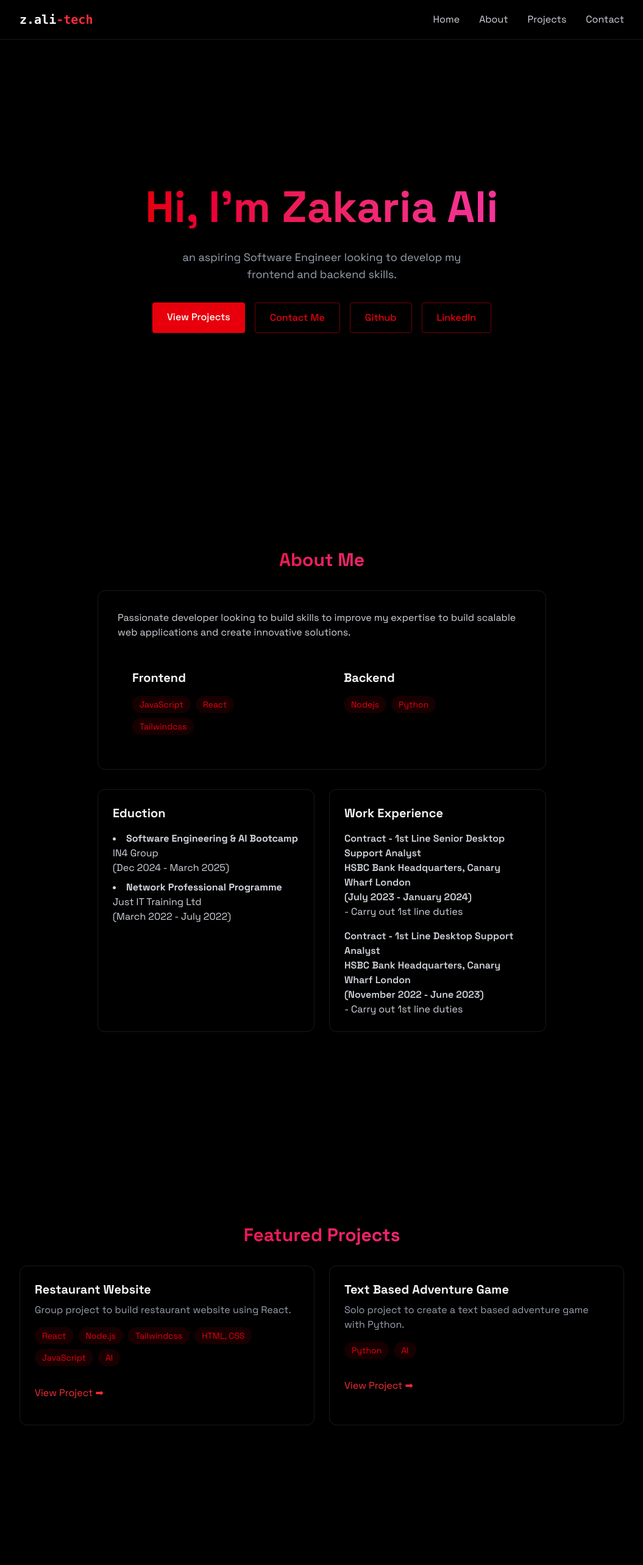
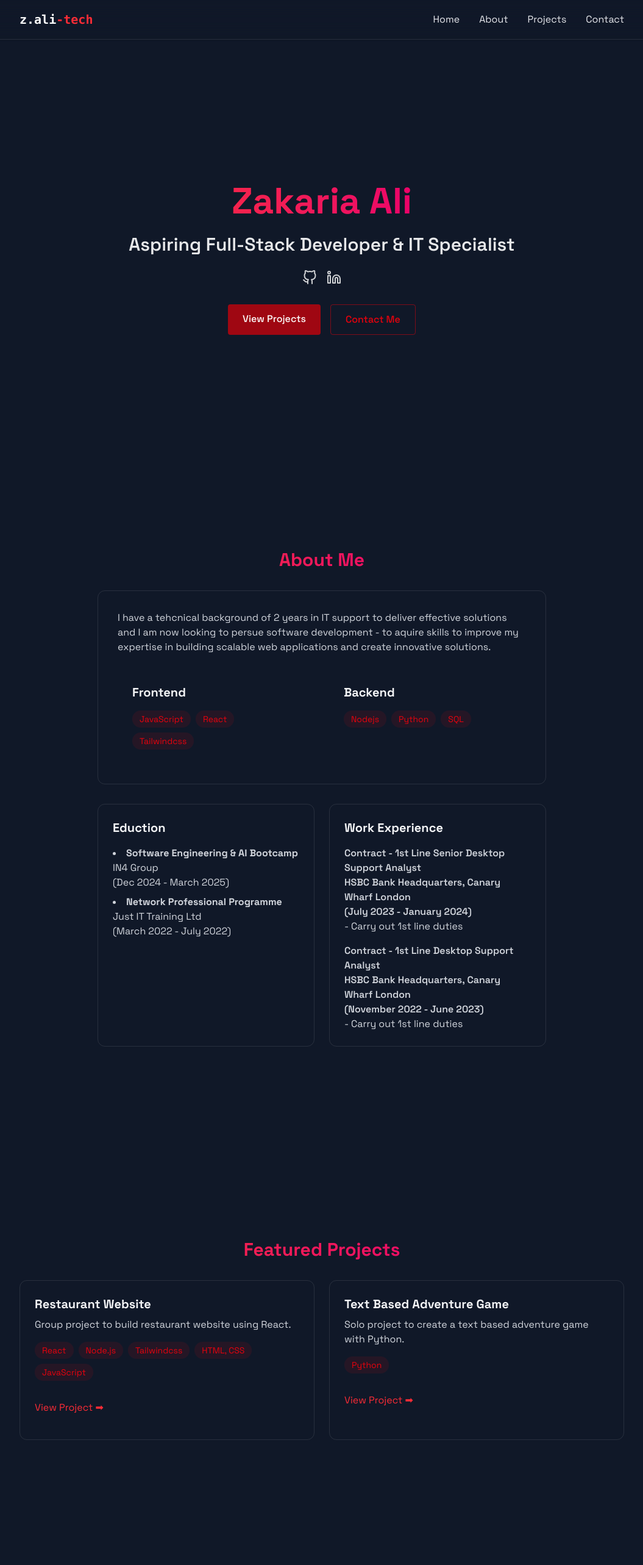
Before and after one commit to zed-a18/z.alitech-portfolio, a React (Vite) app in the folder portfolio/: page / in a window 1280 px wide. Shown: the top 2566 px of the page at 61% size, without its empty margins (112-1167 px from the left). Built offline with nearby package versions, Linux system fonts and the light colour scheme.

Commit message:
Updates v3

```diff
--- a/portfolio/src/App.jsx
+++ b/portfolio/src/App.jsx
@@ -16,7 +16,7 @@ function App() {
   return (
     <>
       {!isLoaded && <LoadingScreen onComplete={() => setIsLoaded(true)} />}{" "}
-      <div className={`min-h-screen transition-opacity duration-700 ${isLoaded ? "opacity-100" : "opacity-0"} bg-black text-gray-100`}>
+      <div className={`min-h-screen transition-opacity duration-700 ${isLoaded ? "opacity-100" : "opacity-0"} bg-gray-900 text-gray-100`}>
 
         <Navbar menuOpen={menuOpen} setMenuOpen={setMenuOpen} />
         <MobileMenu menuOpen={menuOpen} setMenuOpen={setMenuOpen} />
--- a/portfolio/src/components/LoadingScreen.jsx
+++ b/portfolio/src/components/LoadingScreen.jsx
@@ -2,7 +2,7 @@ import { useState, useEffect } from 'react';
 
 export const LoadingScreen = ({ onComplete }) => {
     const [text, setText] = useState("")
-    const fullText = "<Hello World />";
+    const fullText = "<Welcome, Guest! />";
 
     useEffect(() => {
         let index = 0
--- a/portfolio/src/components/Navbar.jsx
+++ b/portfolio/src/components/Navbar.jsx
@@ -21,16 +21,16 @@ export const Navbar = ({ menuOpen, setMenuOpen }) => {
                 </div>
 
                 <div className="hidden md:flex items-center space-x-8">
-                    <a href="#home" className="text-gray-300 hover:text-white transition-colors"> Home
+                    <a href="#home" className="text-gray-200 hover:text-white transition-colors"> Home
                     </a>
 
-                    <a href="#about" className="text-gray-300 hover:text-white transition-colors"> About
+                    <a href="#about" className="text-gray-200 hover:text-white transition-colors"> About
                     </a>
 
-                    <a href="#projects" className="text-gray-300 hover:text-white transition-colors"> Projects
+                    <a href="#projects" className="text-gray-200 hover:text-white transition-colors"> Projects
                     </a>
 
-                    <a href="#contact" className="text-gray-300 hover:text-white transition-colors"> Contact
+                    <a href="#contact" className="text-gray-200 hover:text-white transition-colors"> Contact
                     </a>
 
                 </div>
--- a/portfolio/src/components/pages/About.jsx
+++ b/portfolio/src/components/pages/About.jsx
@@ -4,16 +4,17 @@ export const About = () => {
 
     const frontendSkills = ["JavaScript", "React", "Tailwindcss"];
 
-    const backendSkills = ["Nodejs", "Python"];
+    const backendSkills = ["Nodejs", "Python", "SQL"];
 
     return ( <section id="about" className="min-h-screen flex items-center justify-center py-20">
 
         <RevealOnScroll>
         <div className="max-w-3xl mx-auto px-4">
-            <h2 className="text-3xl font-bold mb-8 bg-gradient-to-r from-red-600 to-pink-500 bg-clip-text text-transparent text-center">About Me</h2>
+            <h2 className="text-3xl font-bold mb-8 bg-gradient-to-r from-red-500 to-pink-600 bg-clip-text text-transparent text-center">About Me</h2>
 
-            <div className="rounded-xl p-8 border-white/10 border hover:-translate-y-1 transition-all">
-                <p className="text-gray-300 mb-6">Passionate developer looking to build skills to improve my expertise to build scalable web applications and create innovative solutions.</p>
+            <div className="rounded-xl p-8 border-white/10 border hover:translate-y-1 hover:border-red-600/30 hover:shadow-[0_2px_8px_rgba(59,130,246,0.1)] transition-all">
+                    <p className="text-gray-300 mb-6">
+                    I have a tehcnical background of 2 years in IT support to deliver effective solutions and I am now looking to persue software development - to aquire skills to improve my expertise in building scalable web applications and create innovative solutions.</p>
 
                 <div className="grid grid-cols-1 md:grid-cols-2 gap-6">
                     <div className="rounded-xl p-6 hover:-translate-y-1 transition-all">
@@ -47,7 +48,7 @@ export const About = () => {
             </div>
 
             <div className="grid grid-cols-1 md:grid-cols-2 gap-6 mt-8">
-                <div className="p-6 rounded-xl border-white/10 border hover:-translate-y-1 transition-all">
+                <div className="p-6 rounded-xl border-white/10 border hover:translate-y-1 hover:border-red-600/30 hover:shadow-[0_2px_8px_rgba(59,130,246,0.1)] transition-all">
                     <h3 className="text-xl font-bold mb-4">Eduction</h3>
                     <ul className="list-disc list-inside text-gray-300 space-y-2">
                         <li>
@@ -59,7 +60,7 @@ export const About = () => {
 
                     </ul>
                 </div>
-                <div className="p-6 rounded-xl border-white/10 border hover:-translate-y-1 transition-all">
+                <div className="p-6 rounded-xl border-white/10 border hover:translate-y-1 hover:border-red-600/30 hover:shadow-[0_2px_8px_rgba(59,130,246,0.1)] transition-all">
                     <h3 className="text-xl font-bold mb-4">Work Experience</h3>
                     <div className="space-y-4 text-gray-300">
                         <div>
--- a/portfolio/src/components/pages/Contacts.jsx
+++ b/portfolio/src/components/pages/Contacts.jsx
@@ -30,7 +30,7 @@ export const Contact = () => {
             <RevealOnScroll>
                 <div className="px-4 w-full max-w-xs sm:max-w-sm md:max-w-md lg:max-w-lg mx-auto">
 
-                    <h2 className="text-3xl font-bold mb-8 bg-gradient-to-r from-red-600 to-pink-500 bg-clip-text text-transparent text-center">Get In Touch</h2>
+                    <h2 className="text-3xl font-bold mb-8 bg-gradient-to-r from-red-500 to-pink-600 bg-clip-text text-transparent text-center">Get In Touch</h2>
                     <form className="space-y-6" onSubmit={handleSubmit}>
                         <div className="relative">
                             <input
@@ -39,7 +39,7 @@ export const Contact = () => {
                                 name="name"
                                 required
                                 value={formData.name}
-                                className="w-full bg-white/5 border border-white/10 rounded px-4 py-3 text-white transition focus:outline-none focus:border-red-600 focus:bg-red-600/5"
+                                className="w-full bg-white/5 border border-white/10 rounded px-4 py-3 text-white border-white/10 border hover:translate-y-1 hover:border-red-600/30 hover:shadow-[0_2px_8px_rgba(59,130,246,0.1)] transition focus:outline-none focus:border-red-600 focus:bg-red-600/5"
                                 placeholder="Name..."
                                 onChange={(e) => setFormData({...formData, name: e.target.value})}>
                             </input>
@@ -52,7 +52,7 @@ export const Contact = () => {
                                 name="email"
                                 required
                                 value={formData.email}
-                                className="w-full bg-white/5 border border-white/10 rounded px-4 py-3 text-white transition focus:outline-none focus:border-red-600 focus:bg-red-600/5"
+                                className="w-full bg-white/5 border border-white/10 rounded px-4 py-3 text-white border-white/10 border hover:translate-y-1 hover:border-red-600/30 hover:shadow-[0_2px_8px_rgba(59,130,246,0.1)] transition focus:outline-none focus:border-red-600 focus:bg-red-600/5"
                                 placeholder="example@hotmail.com"
                                 onChange={(e) => setFormData({...formData, email: e.target.value})}>
                             </input>
@@ -65,13 +65,13 @@ export const Contact = () => {
                                 required
                                 value={formData.message}
                                 rows={5}
-                                className="w-full bg-white/5 border border-white/10 rounded px-4 py-3 text-white transition focus:outline-none focus:border-red-600 focus:bg-red-600/5"
+                                className="w-full bg-white/5 border border-white/10 rounded px-4 py-3 text-white border-white/10 border hover:translate-y-1 hover:border-red-600/30 hover:shadow-[0_2px_8px_rgba(59,130,246,0.1)] transition focus:outline-none focus:border-red-600 focus:bg-red-600/5"
                                 placeholder="Your Message..."
                                 onChange={(e) => setFormData({...formData, message: e.target.value})}>
                             </textarea>
 
                             <button type="submit"
-                                className="w-full bg-red-600 text-white mt-5 py-3 px-6 rounded font-medium transition relative overflow-hidden hover:-translate-y-0.5 hover:shadow-[0_0_15px_rgba(59,130,246,0.4)]">
+                                className="w-full bg-red-800 text-white mt-5 py-3 px-6 rounded font-medium transition relative overflow-hidden hover:-translate-y-0.5 hover:shadow-[0_0_15px_rgba(59,130,246,0.4)]">
                                 Send Message
                             </button>
                         </div>
--- a/portfolio/src/components/pages/Home.jsx
+++ b/portfolio/src/components/pages/Home.jsx
@@ -1,33 +1,44 @@
 import { RevealOnScroll } from '../RevealOnScroll';
 
 export const Home = () => {
-    return (<section
+    return (
+        <section
             id="home"
             className="min-h-screen flex items-center justify-center relative">
 
             <RevealOnScroll>
                 <div className="text-center z-10 px-4 w-full max-w-xs sm:max-w-sm md:max-w-lg lg:max-w-2xl mx-auto">
-            <h1 className="text-3xl sm:text-4xl md:text-5xl lg:text-7xl font-bold mb-6 bg-gradient-to-r from-red-600 to-pink-500 bg-clip-text text-transparent leading-tight">Hi, I'm Zakaria Ali</h1>
+                    <h1 className="text-3xl sm:text-4xl md:text-5xl lg:text-6xl font-bold mb-4 bg-gradient-to-r from-red-500 to-pink-600 bg-clip-text text-transparent leading-tight">Zakaria Ali</h1>
 
-            <p className="text-gray-400 text-base sm:text-lg mb-8 max-w-lg mx-auto">
-                an aspiring Software Engineer looking to develop my frontend and backend skills.
-            </p>
+                    <h2 className="text-xl sm:text-2xl md:text-3xl font-semibold mb-6 text-white/90">
+                        Aspiring Full-Stack Developer & IT Specialist
+                    </h2>
+
+                    <div className="flex justify-center gap-4 mb-8">
+                        <a href="https://github.com/zed-a18" target="_blank" rel="noopener noreferrer" aria-label="GitHub Profile" className="text-white/80 hover:text-red-500 transition-colors">
+                            <svg xmlns="http://www.w3.org/2000/svg" width="24" height="24" viewBox="0 0 24 24" fill="none" stroke="currentColor" strokeWidth="2" strokeLinecap="round" strokeLinejoin="round" className="feather feather-github">
+                                <path d="M9 19c-5 1.5-5-2.5-7-3m14 6v-3.87a3.37 3.37 0 0 0-.94-2.61c3.14-.35 6.44-1.54 6.44-7A5.44 5.44 0 0 0 20 4.77 5.07 5.07 0 0 0 19.91 1S18.73.65 16 2.48a13.38 13.38 0 0 0-7 0C6.27.65 5.09 1 5.09 1A5.07 5.07 0 0 0 5 4.77a5.44 5.44 0 0 0-1.5 3.78c0 5.42 3.3 6.61 6.44 7A3.37 3.37 0 0 0 9 18.13V22"></path>
+                            </svg>
+                        </a>
+                        <a href="https://www.linkedin.com/in/zakaria-ali-265340101/" target="_blank" rel="noopener noreferrer" aria-label="LinkedIn Profile" className="text-white/80 hover:text-red-500 transition-colors">
+                            <svg xmlns="http://www.w3.org/2000/svg" width="24" height="24" viewBox="0 0 24 24" fill="none" stroke="currentColor" strokeWidth="2" strokeLinecap="round" strokeLinejoin="round" className="feather feather-linkedin">
+                                <path d="M16 8a6 6 0 0 1 6 6v7h-4v-7a2 2 0 0 0-2-2 2 2 0 0 0-2 2v7h-4v-7a6 6 0 0 1 6-6z"></path>
+                                <rect x="2" y="9" width="4" height="12"></rect>
+                                <circle cx="4" cy="4" r="2"></circle>
+                            </svg>
+                        </a>
+                    </div>
 
                     <div className="flex flex-wrap justify-center gap-4">
-                <a href="#projects" className="bg-red-600 text-white py-2 px-4 sm:py-3 sm:px-6 rounded font-medium transition relative overflow-hidden
-                hover:-translate-y-0.5 hover:shadow-[0_0_15px_rgba(59,130,246,0.4)]">View Projects</a>
+                        <a href="#projects" className="bg-red-800 text-white py-2 px-4 sm:py-3 sm:px-6 rounded font-medium transition relative overflow-hidden
+                        hover:-translate-y-0.5 hover:shadow-lg hover:shadow-red-600/20">View Projects</a>
 
                         <a href="#contact" className="border border-red-600/50 text-red-600 py-2 px-4 sm:py-3 sm:px-6 rounded font-medium transition-all duration-200
-                hover:-translate-y-0.5 hover:shadow-[0_0_15px_rgba(59,130,246,0.2)] hover:bg-blue-500/10">Contact Me</a>
-
-                <a href="https://github.com/zed-a18" target="_blank" className="border border-red-600/50 text-red-600 py-2 px-4 sm:py-3 sm:px-6 rounded font-medium transition-all duration-200
-                hover:-translate-y-0.5 hover:shadow-[0_0_15px_rgba(59,130,246,0.2)] hover:bg-blue-500/10">Github</a>
-
-                <a href="https://www.linkedin.com/in/zakaria-ali-265340101/" target="_blank" className="border border-red-600/50 text-red-600 py-2 px-4 sm:py-3 sm:px-6 rounded font-medium transition-all duration-200
-                hover:-translate-y-0.5 hover:shadow-[0_0_15px_rgba(59,130,246,0.2)] hover:bg-blue-500/10">LinkedIn</a>
+                        hover:-translate-y-0.5 hover:shadow-lg hover:shadow-red-600/10 hover:bg-red-600/10">Contact Me</a>
                     </div>
                 </div>
             </RevealOnScroll>
+
         </section>
     );
 };
--- a/portfolio/src/components/pages/Projects.jsx
+++ b/portfolio/src/components/pages/Projects.jsx
@@ -5,16 +5,16 @@ export const Projects = () => {
 
         <RevealOnScroll>
         <div className="max-w-5xl mx-auto px-4">
-            <h2 className="text-3xl font-bold mb-8 bg-gradient-to-r from-red-600 to-pink-500 bg-clip-text text-transparent text-center">Featured Projects</h2>
+            <h2 className="text-3xl font-bold mb-8 bg-gradient-to-r from-red-500 to-pink-600 bg-clip-text text-transparent text-center">Featured Projects</h2>
             <div className="grid grid-cols-1 md:grid-cols-2 gap-6">
 
                 <div className="p-6 rounded-xl border border-white/10 hover:translate-y-1 hover:border-red-600/30 hover:shadow-[0_2px_8px_rgba(59,130,246,0.1)] transition-all">
                     <h3 className="text-xl font-bold mb-2">Restaurant Website</h3>
-                    <p className="text-gray-400 mb-4">
+                    <p className="text-gray-300 mb-4">
                         Group project to build restaurant website using React.
                     </p>
                     <div className="flex flex-wrap gap-2 mb-4">
-                        {["React", "Node.js", "Tailwindcss", "HTML, CSS", "JavaScript", "AI"].map((tech, key) => (
+                        {["React", "Node.js", "Tailwindcss", "HTML, CSS", "JavaScript"].map((tech, key) => (
                             <span
                             key={key}
                             className="bg-red-600/10 text-red-600 py-1 px-3 rounded-full text-sm hover:bg-red-600/20
@@ -32,11 +32,11 @@ export const Projects = () => {
 
                 <div className="p-6 rounded-xl border border-white/10 hover:translate-y-1 hover:border-red-600/30 hover:shadow-[0_2px_8px_rgba(59,130,246,0.1)] transition-all">
                     <h3 className="text-xl font-bold mb-2">Text Based Adventure Game</h3>
-                    <p className="text-gray-400 mb-4">
+                    <p className="text-gray-300 mb-4">
                         Solo project to create a text based adventure game with Python.
                     </p>
                     <div className="flex flex-wrap gap-2 mb-4">
-                        {["Python", "AI"].map((tech, key) => (
+                        {["Python"].map((tech, key) => (
                             <span
                             key={key}
                             className="bg-red-600/10 text-red-600 py-1 px-3 rounded-full text-sm hover:bg-red-600/20
```
Lines whose indentation alone changed are shown as unchanged.
